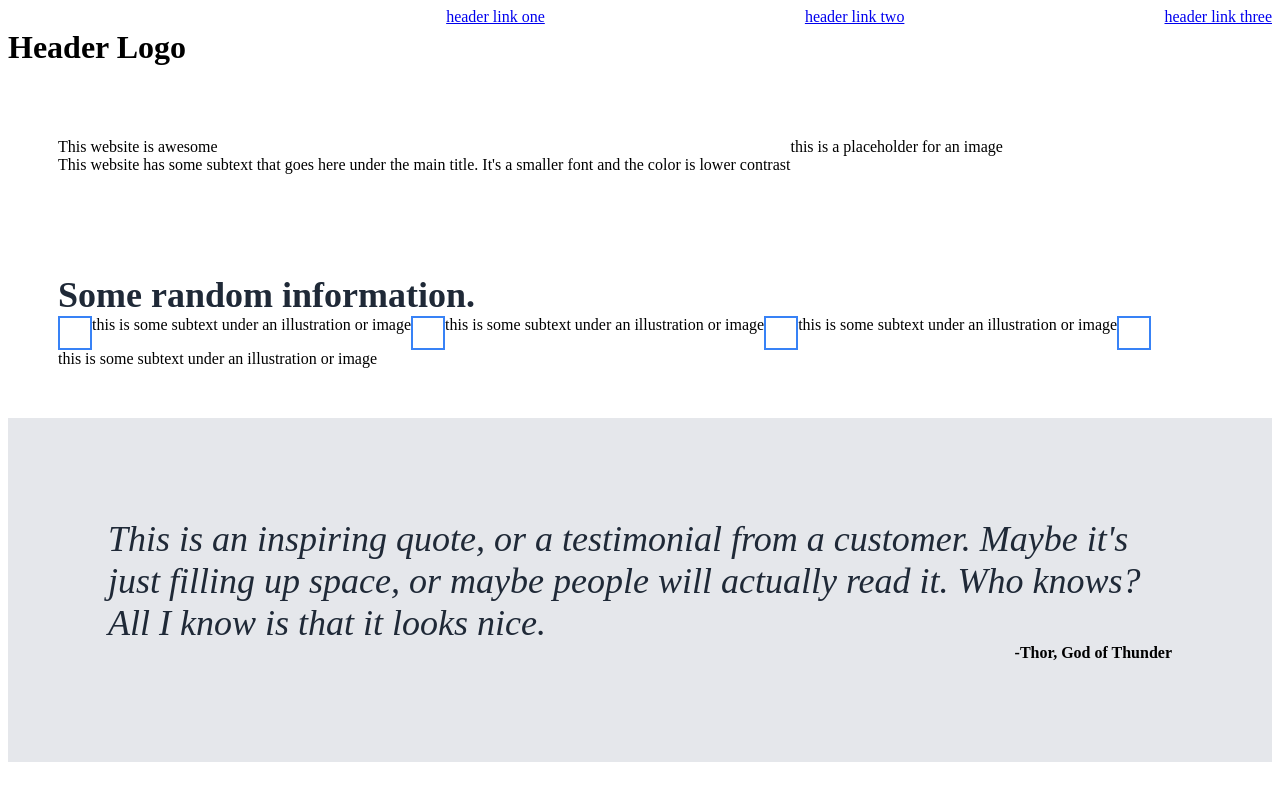
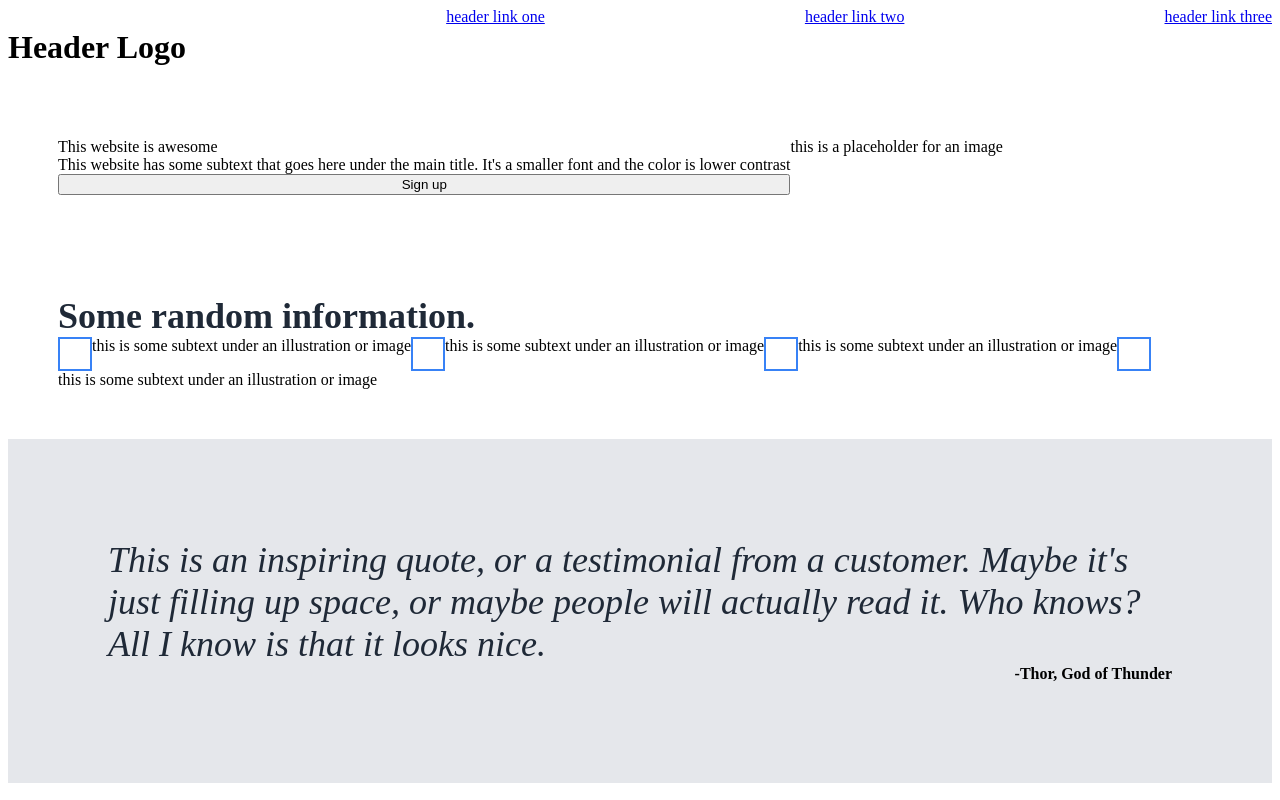
Before and after one commit to Waldorfio/landing-page, a plain HTML site: page index.html in a window 1280 px wide. Shown: the top 800 px of the page. Drawn offline with Linux system fonts and the light colour scheme.

Commit message:
Update div containers for flexbox

```diff
--- a/index.html
+++ b/index.html
@@ -24,6 +24,7 @@
                         This website has some subtext that goes here under the main title.
                         It's a smaller font and the color is lower contrast
                     </a>
+                    <button class="header-button">Sign up</button>
                 </div>
                 <div class="body1-container2">
                     <a class="img-placeholder">
```
